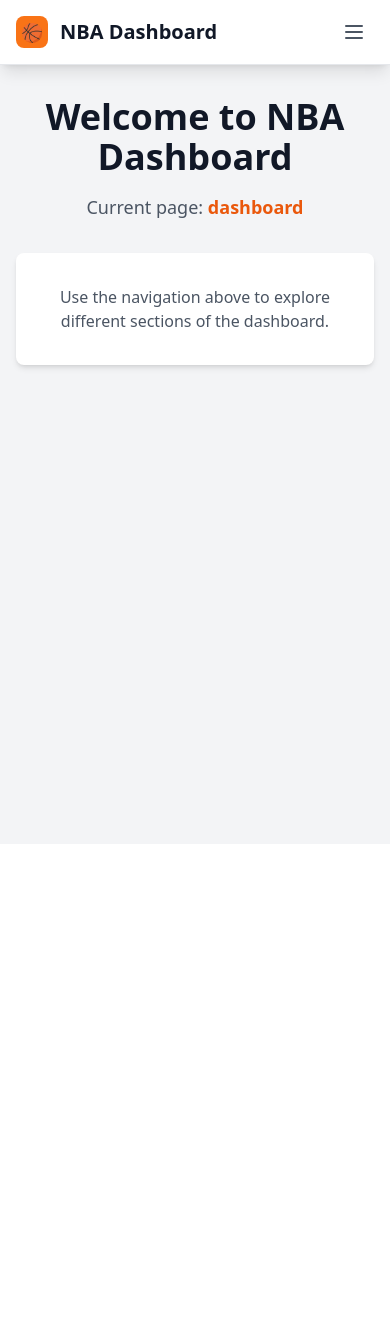
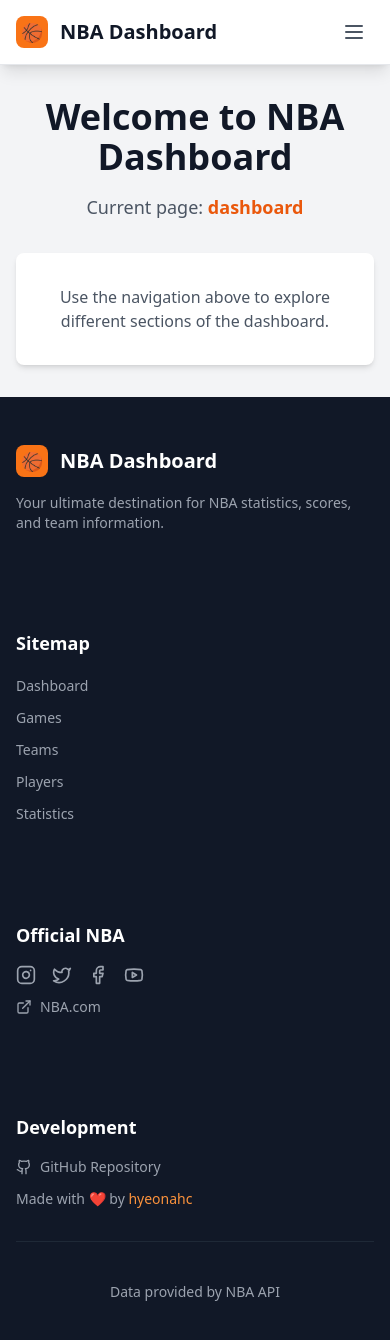
Before and after one commit to hyeonahc/nba-dashboard, a React (Vite) app: page / in a window 390 px wide. Shown: the top 1340 px of the page. Before the commit the page ends 844 px from the top, so only its background shows below. Built offline with nearby package versions, Linux system fonts and the light colour scheme.

Commit message:
feat: add footer component with responsive layout and social links

```diff
--- a/package.json
+++ b/package.json
@@ -10,6 +10,7 @@
     "preview": "vite preview"
   },
   "dependencies": {
+    "lucide-react": "^0.544.0",
     "react": "^19.1.1",
     "react-dom": "^19.1.1"
   },
--- a/src/App.tsx
+++ b/src/App.tsx
@@ -1,4 +1,5 @@
 import { useState } from "react"
+import Footer from "./components/Footer"
 import Navigation from "./components/Navigation"
 
 function App() {
@@ -25,6 +26,8 @@
           </div>
         </div>
       </main>
+
+      <Footer />
     </div>
   )
 }
--- /dev/null
+++ b/src/components/Footer.tsx
@@ -0,0 +1,153 @@
+import {
+  ExternalLink,
+  Facebook,
+  Github,
+  Instagram,
+  Twitter,
+  Youtube,
+} from "lucide-react"
+
+const Footer = () => {
+  const sitemapLinks = [
+    { name: "Dashboard", href: "#dashboard" },
+    { name: "Games", href: "#games" },
+    { name: "Teams", href: "#teams" },
+    { name: "Players", href: "#players" },
+    { name: "Statistics", href: "#stats" },
+  ]
+
+  const socialLinks = [
+    {
+      name: "Instagram",
+      href: "https://www.instagram.com/nba/",
+      icon: Instagram,
+    },
+    {
+      name: "Twitter",
+      href: "https://twitter.com/NBA",
+      icon: Twitter,
+    },
+    {
+      name: "Facebook",
+      href: "https://www.facebook.com/nba",
+      icon: Facebook,
+    },
+    {
+      name: "YouTube",
+      href: "https://www.youtube.com/nba",
+      icon: Youtube,
+    },
+  ]
+
+  return (
+    <footer className="bg-gray-900 text-white">
+      <div className="max-w-7xl mx-auto px-4 sm:px-6 lg:px-8 py-12">
+        <div className="grid grid-cols-1 md:grid-cols-12 gap-24">
+          {/* Logo and Description */}
+          <div className="md:col-span-4">
+            <div className="flex items-center mb-4">
+              <div className="w-8 h-8 bg-orange-500 rounded-lg flex items-center justify-center mr-3">
+                <span className="text-white font-bold text-lg">🏀</span>
+              </div>
+              <h3 className="text-xl font-bold">NBA Dashboard</h3>
+            </div>
+            <p className="text-gray-400 text-sm">
+              Your ultimate destination for NBA statistics, scores, and team
+              information.
+            </p>
+          </div>
+
+          {/* Sitemap */}
+          <div className="md:col-span-2">
+            <h4 className="text-lg font-semibold mb-4">Sitemap</h4>
+            <ul className="space-y-2">
+              {sitemapLinks.map(link => (
+                <li key={link.name}>
+                  <a
+                    href={link.href}
+                    className="text-gray-400 hover:text-orange-400 transition-colors duration-200 text-sm"
+                  >
+                    {link.name}
+                  </a>
+                </li>
+              ))}
+            </ul>
+          </div>
+
+          {/* Official NBA Socials */}
+          <div className="md:col-span-3">
+            <h4 className="text-lg font-semibold mb-4">Official NBA</h4>
+            <div className="space-y-3">
+              <div className="flex space-x-4 mb-3">
+                {socialLinks.map(social => {
+                  const IconComponent = social.icon
+                  return (
+                    <a
+                      key={social.name}
+                      href={social.href}
+                      target="_blank"
+                      rel="noopener noreferrer"
+                      className="text-gray-400 hover:text-orange-400 transition-colors duration-200"
+                      title={social.name}
+                    >
+                      <IconComponent className="h-5 w-5" />
+                    </a>
+                  )
+                })}
+              </div>
+              <a
+                href="https://www.nba.com"
+                target="_blank"
+                rel="noopener noreferrer"
+                className="flex items-center text-gray-400 hover:text-orange-400 transition-colors duration-200 text-sm mb-3"
+              >
+                <ExternalLink className="h-4 w-4 mr-2" />
+                NBA.com
+              </a>
+            </div>
+          </div>
+
+          {/* GitHub and Made By */}
+          <div className="md:col-span-3">
+            <h4 className="text-lg font-semibold mb-4">Development</h4>
+            <div className="space-y-3">
+              <a
+                href="https://github.com/hyeonahc/nba-dashboard"
+                target="_blank"
+                rel="noopener noreferrer"
+                className="flex items-center text-gray-400 hover:text-orange-400 transition-colors duration-200 text-sm"
+              >
+                <Github className="h-4 w-4 mr-2" />
+                GitHub Repository
+              </a>
+              <div className="text-gray-400 text-sm">
+                <p>
+                  Made with ❤️ by{" "}
+                  <a
+                    href="https://github.com/hyeonahc"
+                    target="_blank"
+                    rel="noopener noreferrer"
+                    className="text-orange-400"
+                  >
+                    hyeonahc
+                  </a>
+                </p>
+              </div>
+            </div>
+          </div>
+        </div>
+
+        {/* Bottom Border */}
+        <div className="border-t border-gray-800 mt-8 pt-8">
+          <div className="flex flex-col md:flex-row justify-between items-center">
+            <p className="text-gray-400 text-sm mt-2 md:mt-0">
+              Data provided by NBA API
+            </p>
+          </div>
+        </div>
+      </div>
+    </footer>
+  )
+}
+
+export default Footer
```
Also changed, not shown: 1 other file (tests, documents, lock files or other folders).
